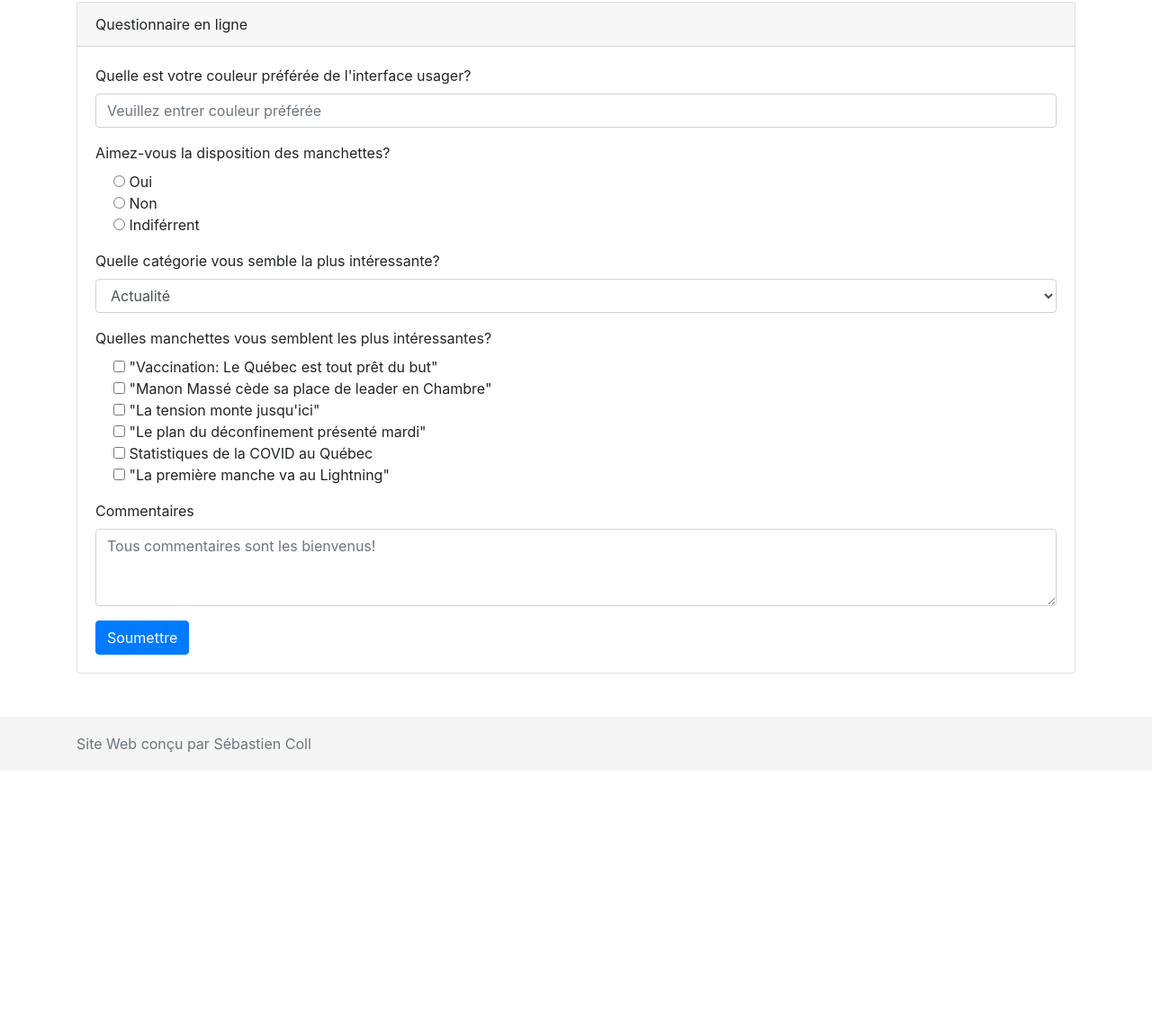
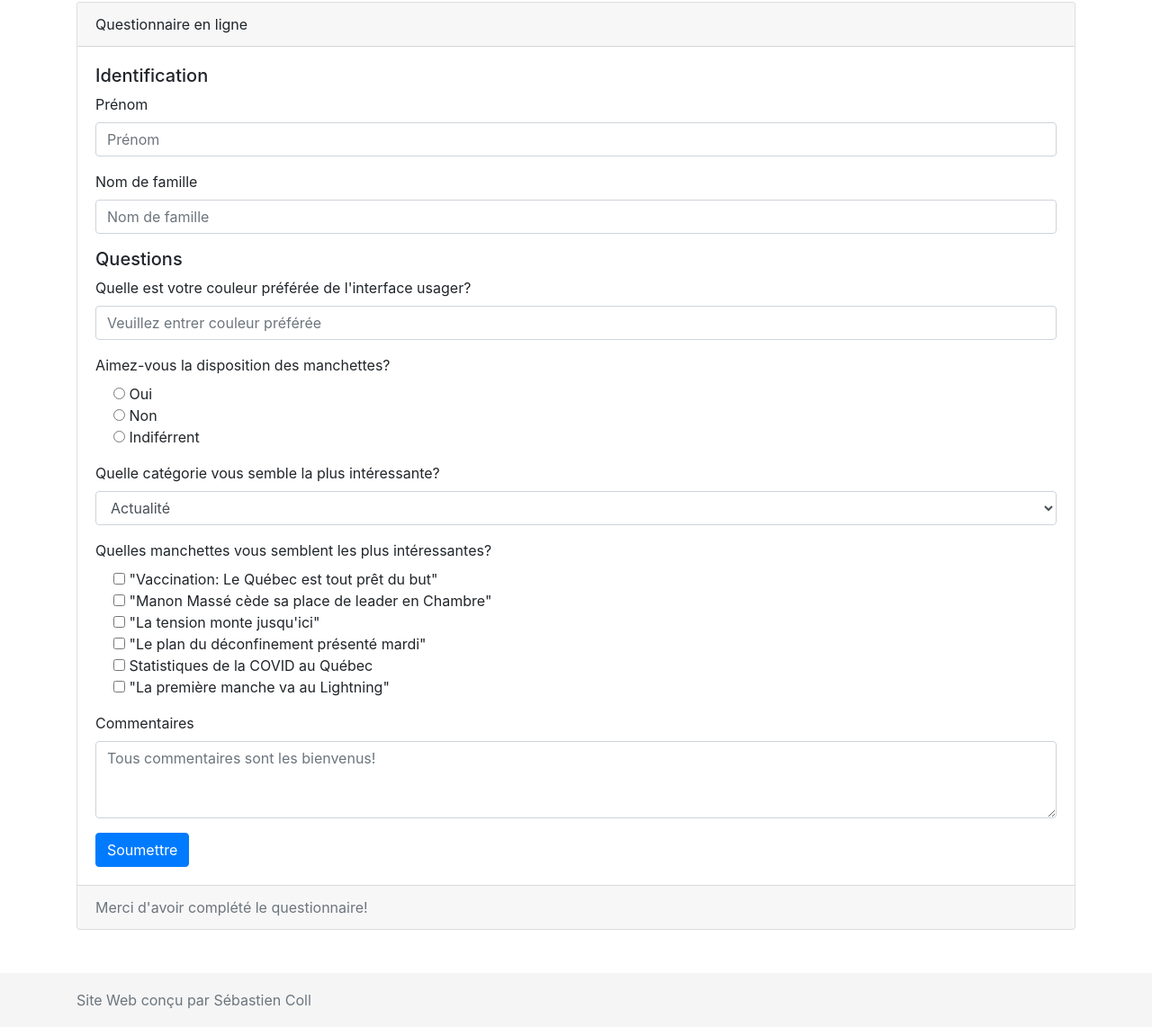
Before and after one commit to SebastienColl/SEG3525LabModule1, a plain HTML site: page index.html in a window 1280 px wide. Shown: the part 637-1779 px from the top of the page at 90% size. Before the commit the page ends 1494 px from the top, so only its background shows below. Drawn offline with nearby package versions, Linux system fonts and the light colour scheme.

Commit message:
Touch ups and link on image.

```diff
--- a/index.html
+++ b/index.html
@@ -19,14 +19,25 @@
 
 		<div class="p-5">
 			<h5>Interface usager du Journal de Montréal</h5>
-			<img src="images/JournalDeMontreal.jpg" alt="https://www.journaldemontreal.com/" class="img-fluid">
+			<a href="https://www.journaldemontreal.com/"><img src="images/JournalDeMontreal.jpg"  alt="https://www.journaldemontreal.com/" class="img-fluid"></a>
 		</div>
-
+		<form name="my survey" method="POST">
 			<div class="card">
 				<div class="card-header">Questionnaire en ligne</div>
 				<div class="card-body">
 				<!-- Form -->
-				<form name="my survey" method="POST">
+						<h5>Identification</h5>
+						<div class="form-group">
+							<label for="firstName">Prénom</label>
+							<input type="text" class="form-control" id="firstName" placeholder="Prénom">
+						</div>
+
+						<div class="form-group">
+							<label for="lastName">Nom de famille</label>
+							<input type="text" class="form-control" id="lastName" placeholder="Nom de famille">
+						</div>
+
+						<h5>Questions</h5>
 						<!-- Favorite Color field-->
 						<div class="form-group">
 							<label for="favoriteColor">Quelle est votre couleur préférée de l'interface usager?</label>
@@ -125,11 +136,13 @@
 							<label for="exampleFormControlTextarea1">Commentaires</label>
 							<textarea class="form-control" id="exampleFormControlTextarea1" rows="3" placeholder="Tous commentaires sont les bienvenus!"></textarea>
 						</div>
-
 						<button type="submit" class="btn btn-primary">Soumettre</button>
-				</form>
+				</div>
+				<div class="card-footer text-muted">
+					Merci d'avoir complété le questionnaire!
 				</div>
 			</div>
+		</form>
 	</div>
 	<footer class="footer">
 		<div class="container">
```
Lines whose indentation alone changed are shown as unchanged.
